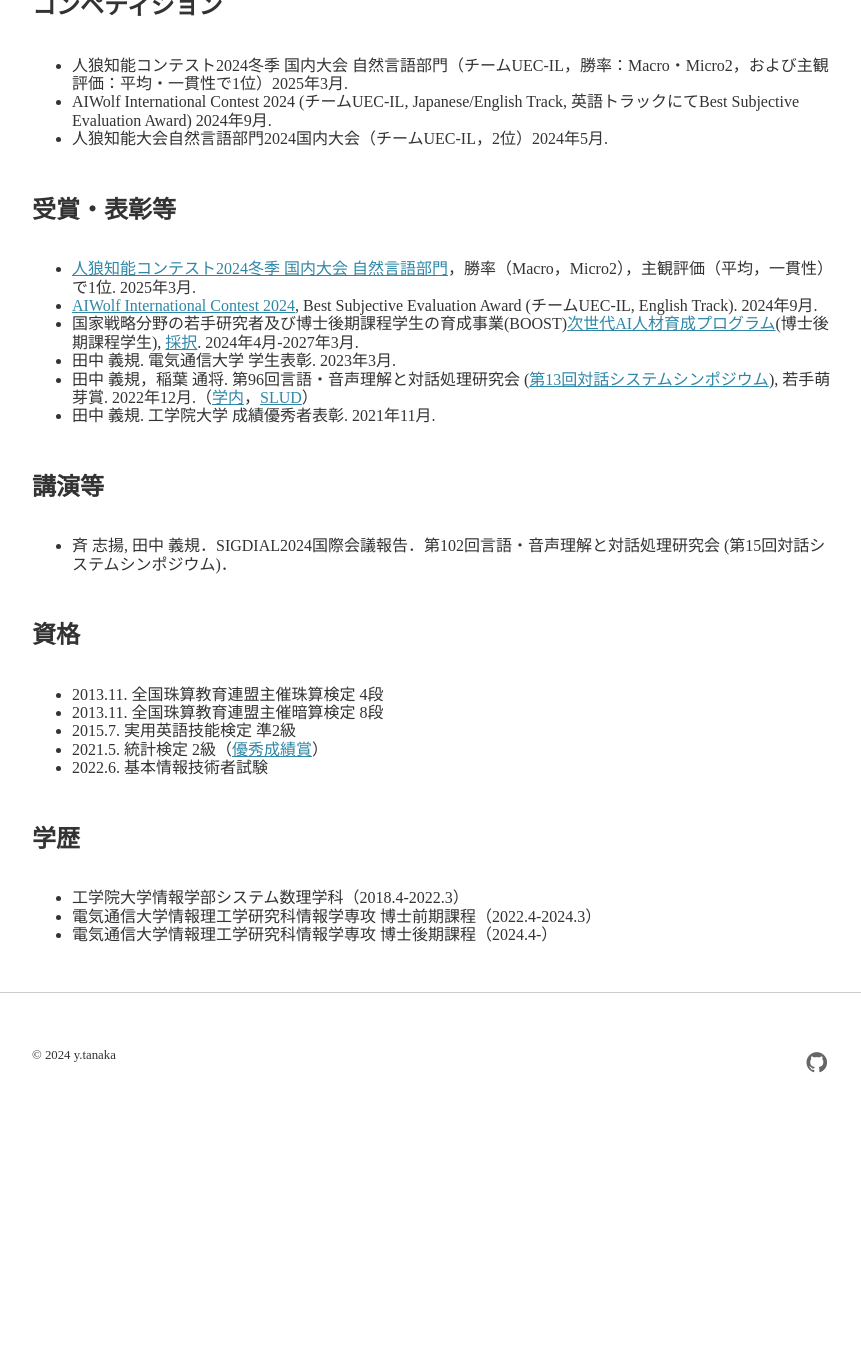
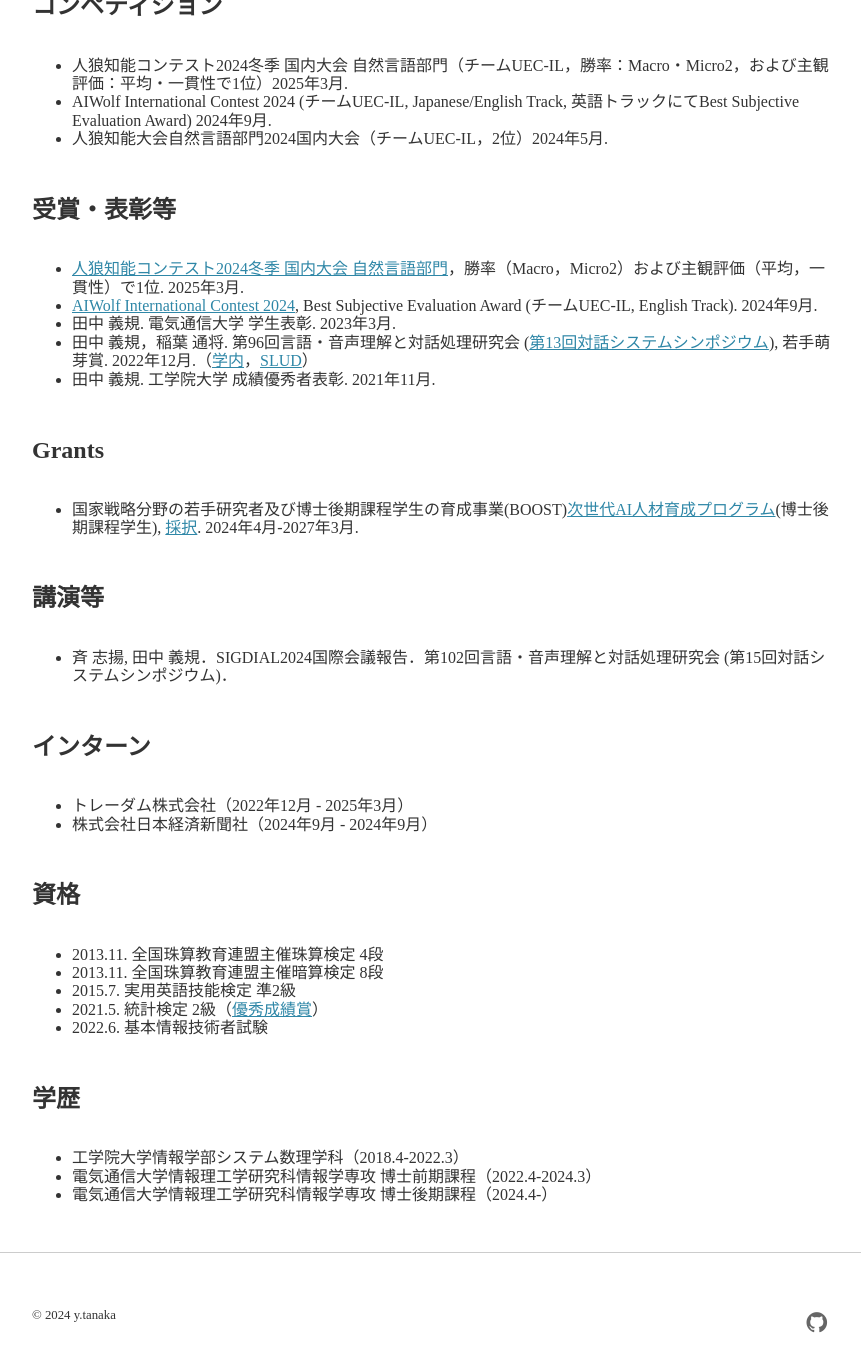
Before and after one commit to yoshi-chanaka/yoshi-chanaka.github.io, a Jekyll site: the page built from about.md, in a window 1280 px wide and 1400 px high, scrolled down 1203 px. Shown: the top 1372 px of the window, without its empty margins (208-1069 px from the left). Built offline with Jekyll 4.4.1, drawn with Linux system fonts in a browser that asks for light colours; nearby versions of some CDN libraries; before the commit the page ends 2360 px from its top, so only the background shows below that; some of the changed text lies outside the part shown.

Commit message:
update20250507

```diff
--- a/about.md
+++ b/about.md
@@ -41,17 +41,21 @@
 * 人狼知能大会自然言語部門2024国内大会（チームUEC-IL，2位）2024年5月.
 
 ## 受賞・表彰等
-* [人狼知能コンテスト2024冬季 国内大会 自然言語部門](https://sites.google.com/view/aiwolfdial2024winterjp/home)，勝率（Macro，Micro2），主観評価（平均，一貫性）で1位. 2025年3月.
+* [人狼知能コンテスト2024冬季 国内大会 自然言語部門](https://sites.google.com/view/aiwolfdial2024winterjp/home)，勝率（Macro，Micro2）および主観評価（平均，一貫性）で1位. 2025年3月.
 * [AIWolf International Contest 2024](https://sites.google.com/view/aiwolfdial2024-inlg/home), Best Subjective Evaluation Award (チームUEC-IL, English Track). 2024年9月.
-* 国家戦略分野の若手研究者及び博士後期課程学生の育成事業(BOOST)[次世代AI人材育成プログラム](https://www.jst.go.jp/jisedai/boost-s/)(博士後期課程学生), [採択](https://www.uec.ac.jp/news/announcement/2024/20241030_6584.html). 2024年4月-2027年3月.
 * 田中 義規. 電気通信大学 学生表彰. 2023年3月.
 * 田中 義規，稲葉 通将. 第96回言語・音声理解と対話処理研究会 ([第13回対話システムシンポジウム](https://jsai-slud.github.io/sig-slud/archive/award.html)), 若手萌芽賞. 2022年12月.（[学内](https://www.uec.ac.jp/news/prize/2022/20221227_5058.html)，[SLUD](https://ai-gakkai.or.jp/sig-slud/archive/award.html)）
 * 田中 義規. 工学院大学 成績優秀者表彰. 2021年11月.
 
+## Grants
+* 国家戦略分野の若手研究者及び博士後期課程学生の育成事業(BOOST)[次世代AI人材育成プログラム](https://www.jst.go.jp/jisedai/boost-s/)(博士後期課程学生), [採択](https://www.uec.ac.jp/news/announcement/2024/20241030_6584.html). 2024年4月-2027年3月.
+
 ## 講演等
 * 斉 志揚, 田中 義規．SIGDIAL2024国際会議報告．第102回言語・音声理解と対話処理研究会 (第15回対話システムシンポジウム)．
 
-<!-- ## インターン -->
+## インターン
+* トレーダム株式会社（2022年12月 - 2025年3月）
+* 株式会社日本経済新聞社（2024年9月 - 2024年9月）
 
 ## 資格
 * 2013.11. 全国珠算教育連盟主催珠算検定 4段
```
Also changed, not shown: other parts of about.md (+1 -1 lines).
